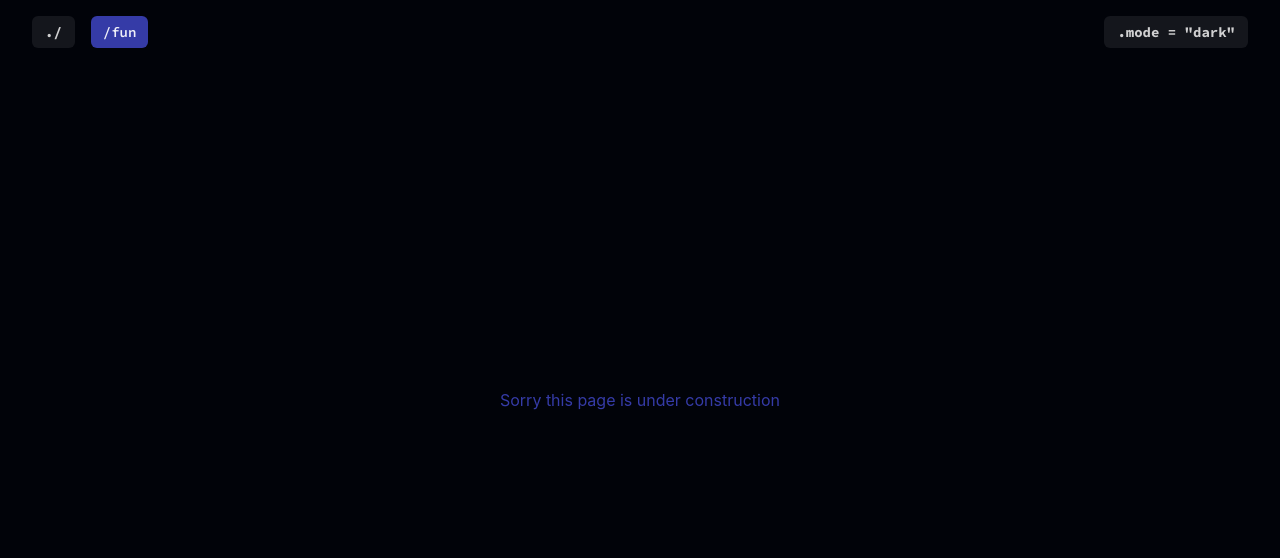
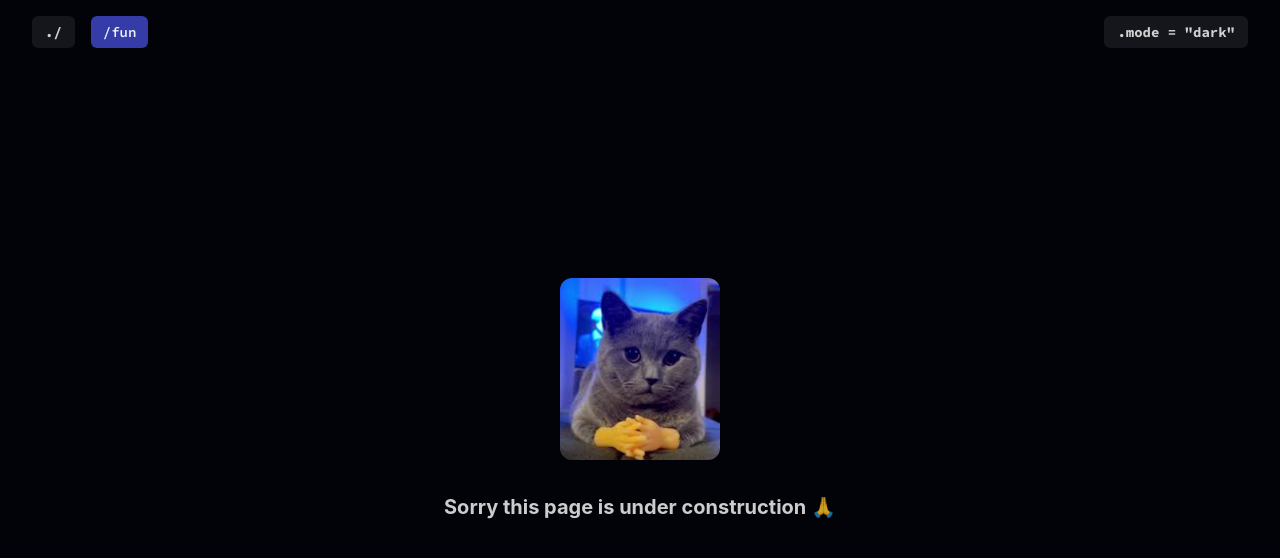
Before and after one commit to tamtemtomm/tamtemtomv2, a React (Vite) app: page /fun in a window 1280 px wide. Shown: the top 558 px of the page. Built offline with nearby package versions, Linux system fonts and the light colour scheme.

Commit message:
Add Few UI Fix

```diff
--- a/src/components/About/AboutProjectCard.tsx
+++ b/src/components/About/AboutProjectCard.tsx
@@ -281,9 +281,9 @@ const AboutProjectCardContent = ({ ...props }: AboutProjectCardInterface) => {
                 as={RouterLink}
                 key={index}
                 to={item.link}
-                _hover={{
-                  animation: "spin 3s linear infinite",
-                }}
+                // _hover={{
+                //   animation: "spin 3s linear infinite",
+                // }}
               >
                 <item.Icon size={"1.5rem"} />
               </Link>
@@ -301,6 +301,7 @@ const AboutProjectCardContent = ({ ...props }: AboutProjectCardInterface) => {
             <Text
               fontSize={".9rem"}
               fontWeight={700}
+              textDecoration={"underline"}
               _hover={{ color: props.color }}
             >
               {props.place}
--- /dev/null
+++ b/src/components/Common/Construction.tsx
@@ -0,0 +1,25 @@
+import { Container, Image, useColorModeValue } from "@chakra-ui/react";
+import catMeme from "../../assets/cat.png";
+
+const Construction = () => {
+  return (
+    <Container
+      maxW={"container.2xl"}
+      minH={"100vh"}
+      display={"flex"}
+      flexDirection={"column"}
+      alignItems={"center"}
+      justifyContent={"center"}
+      color={useColorModeValue("#353BA7", "whiteAlpha.800")}
+      fontWeight={700}
+      fontSize={"xl"}
+      gap={"2rem"}
+      textAlign={"center"}
+    >
+      <Image src={catMeme} w={"10rem"} borderRadius={"xl"} />
+      Sorry this page is under construction 🙏
+    </Container>
+  );
+};
+
+export default Construction;
--- a/src/components/Utils/Construction.tsx
+++ /dev/null
@@ -1,17 +0,0 @@
-import { Container } from "@chakra-ui/react";
-const Construction = () => {
-  return (
-    <Container
-      maxW={"container.2xl"}
-      minH={"100vh"}
-      display={"flex"}
-      flexDirection={"column"}
-      alignItems={"center"}
-      justifyContent={"center"}
-    >
-      Sorry this page is under construction
-    </Container>
-  );
-};
-
-export default Construction;
--- a/src/pages/About/Sections/AboutOutro.tsx
+++ b/src/pages/About/Sections/AboutOutro.tsx
@@ -5,7 +5,9 @@ import {
   Box,
   useColorModeValue,
   Button,
+  Link,
 } from "@chakra-ui/react";
+import { Link as RouterLink } from "react-router-dom";
 import { MdOutlineEmail } from "react-icons/md";
 import { FaLinkedin, FaGithub, FaInstagram, FaCopy } from "react-icons/fa";
 import HomeSocial from "../../../components/Home/HomeSocial";
@@ -71,6 +73,7 @@ const AboutOutro = () => {
             display={"flex"}
             alignItems={"center"}
             gap={"1rem"}
+            pl={"1rem"}
             bg={useColorModeValue("gray.100", "gray.900")}
             // p={{ base: ".5rem", md: "1rem" }}
             borderRadius={"xl"}
@@ -115,6 +118,19 @@ const AboutOutro = () => {
           </Box>
         </Box>
       </VStack>
+      <Link
+        as={RouterLink}
+        to={"https://github.com/tamtemtomm/tamtemtomv2"}
+        position="absolute"
+        fontSize={{ base: "xs", md: "sm" }}
+        bottom={"1rem"}
+        color={useColorModeValue("gray.700", "white")}
+        opacity={useColorModeValue(1, 0.7)}
+        transition={"all .1s ease-in"}
+        _hover={{ fontWeight: 700, textDecoration: "underline" }}
+      >
+        <Text>Copyright © 2024 Tamtemtom</Text>
+      </Link>
     </Container>
   );
 };
--- a/src/pages/Fun/Fun.tsx
+++ b/src/pages/Fun/Fun.tsx
@@ -1,4 +1,4 @@
-import Construction from "../../components/Utils/Construction"
+import Construction from "../../components/Common/Construction"
 
 const Fun = () => {
   return (
```
Also changed, not shown: src/assets/cat.png (added).
